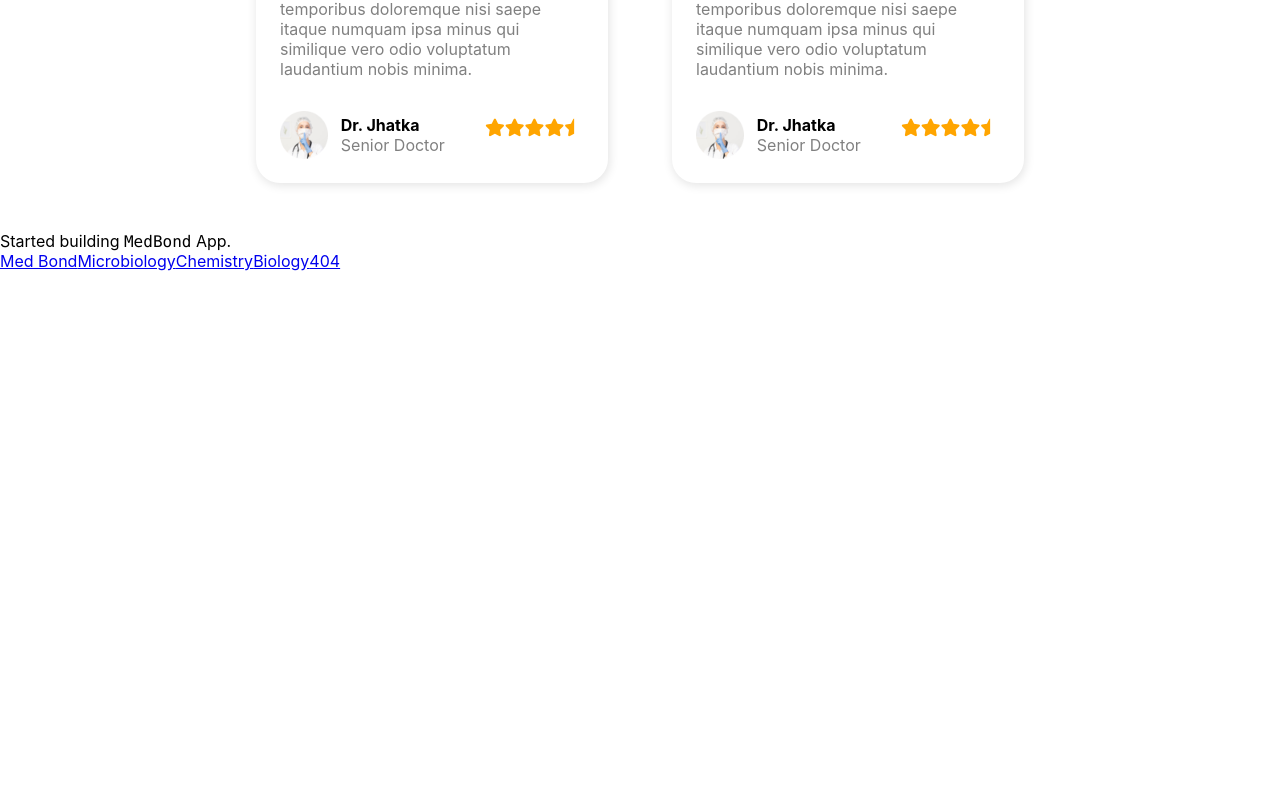
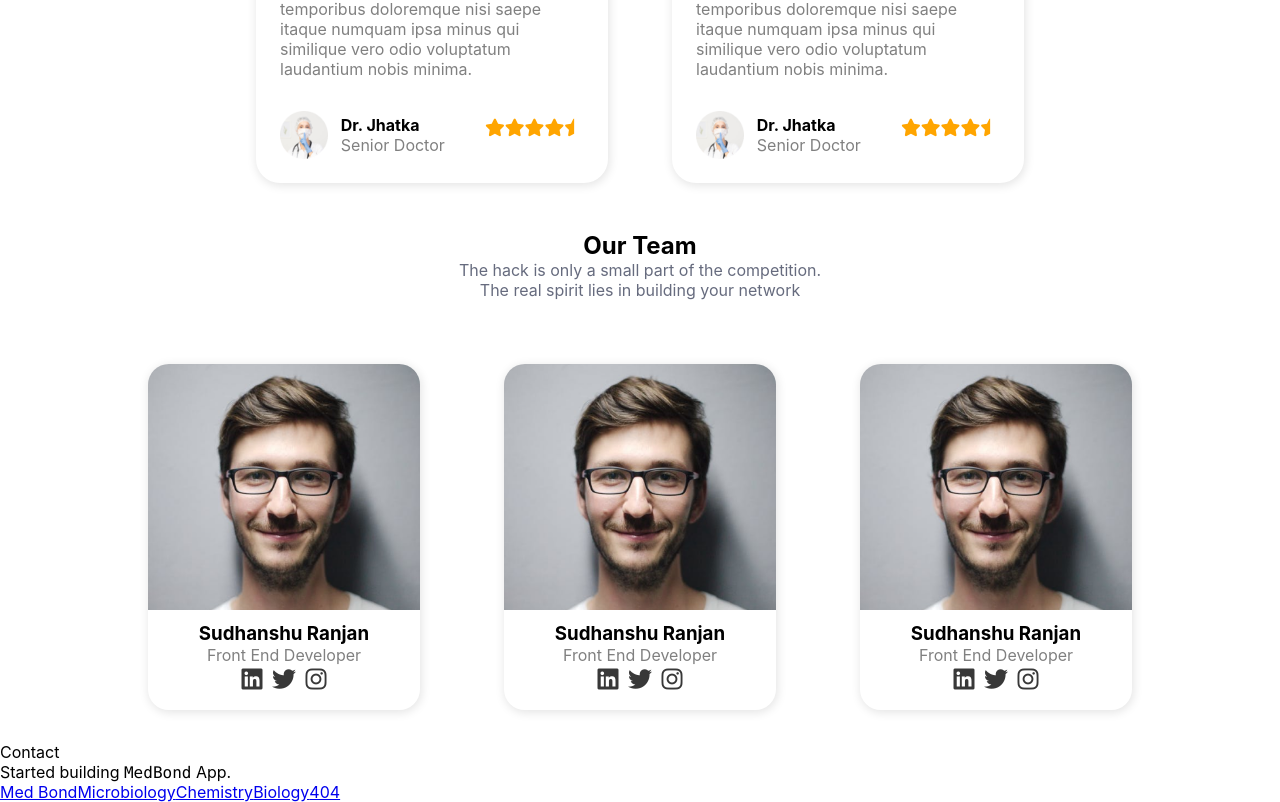
Before and after one commit to SudhansuuRanjan/MedBond, a React (Create React App) app: page / in a window 1280 px wide. Shown: the part 2739-3541 px from the top of the page. Before the commit the page ends 3010 px from the top, so only its background shows below. Built offline with nearby package versions, Linux system fonts and the light colour scheme.

Commit message:
finished team section

```diff
--- a/src/App.js
+++ b/src/App.js
@@ -7,6 +7,8 @@ import Features from './partials/Features';
 import Subjects from './partials/Subjects';
 import Videos from './partials/Videos';
 import Testimonials from './partials/Testimonials';
+import Team from './partials/Team';
+import Contact from './partials/Contact';
 
 function App() {
   return (
@@ -18,6 +20,8 @@ function App() {
       <Subjects/>
       <Videos/>
       <Testimonials/>
+      <Team/>
+      <Contact/>
       <header className="App-header">
         <p>
           Started building <code>MedBond</code> App.
--- /dev/null
+++ b/src/partials/Contact.jsx
@@ -0,0 +1,11 @@
+import React from 'react';
+
+const Contact = () => {
+  return (
+      <div className="contact-body">
+          Contact
+      </div>
+  );
+};
+
+export default Contact;
--- a/src/partials/Partials.css
+++ b/src/partials/Partials.css
@@ -437,3 +437,62 @@ align-items: center;
     gap:0rem;
 }
 }
+
+/* Team */
+
+.team-body{
+    display: flex;
+    flex-direction: column;
+    align-items: center;
+    justify-content: center;
+}
+.team-card{
+    max-width: 17rem;
+    border-radius: 1.3rem;
+    box-shadow: 1px 2px 10px 1px rgb(230, 230, 230);
+    overflow: hidden;
+    margin-bottom: 2rem;
+}
+.team-grid{
+    margin-top: 4rem;
+    display: flex;
+    justify-content: space-evenly;
+    width: 90%;
+}
+.team-pic{
+    max-width: 100%;
+}
+.team-bottom{
+    padding: 1rem;
+    padding-top: 0.5rem;
+    text-align: center;
+}
+.social-link{
+    font-size: 1.5rem;
+    padding: 0.3rem;
+    color: rgb(56, 56, 56);
+}
+.social-link:hover{
+    color:#005142;
+}
+.person-designation{
+    color: gray;
+}
+@media screen and (max-width:1100px){
+   .team-grid{
+    margin-top: 4rem;
+    display: flex;
+    justify-content: space-evenly;
+    width: 100%;
+}
+}
+@media screen and (max-width:900px){
+   .team-grid{
+    margin-top: 4rem;
+    display: flex;
+    flex-direction: column;
+    align-items: center;
+    justify-content: space-evenly;
+    width: 100%;
+}
+}
--- /dev/null
+++ b/src/partials/Team.jsx
@@ -0,0 +1,86 @@
+import React from "react";
+import teamImg from "../images/team-img.png";
+
+const Team = () => {
+  return (
+    <div className="team-body">
+      <div className="features-head">
+        <h2 className="features-big-head">Our Team</h2>
+        <p className="features-small-head">
+          The hack is only a small part of the competition. The real spirit lies
+          in building your network
+        </p>
+      </div>
+
+      <div className="team-grid">
+        <div className="team-card">
+          <div className="team-img">
+            <img src={teamImg} alt="" className="team-pic" />
+          </div>
+          <div className="team-bottom">
+            <h3 className="person-name">Sudhanshu Ranjan</h3>
+            <p className="person-designation">Front End Developer</p>
+
+            <div className="team-socials">
+              <a href="/" className="social-link">
+                <i class="fab fa-linkedin"></i>
+              </a>
+              <a href="/" className="social-link">
+                <i class="fab fa-twitter"></i>
+              </a>
+              <a href="/" className="social-link">
+                <i class="fab fa-instagram"></i>
+              </a>
+            </div>
+          </div>
+        </div>
+
+        <div className="team-card">
+          <div className="team-img">
+            <img src={teamImg} alt="" className="team-pic" />
+          </div>
+          <div className="team-bottom">
+            <h3 className="person-name">Sudhanshu Ranjan</h3>
+            <p className="person-designation">Front End Developer</p>
+
+            <div className="team-socials">
+              <a href="/" className="social-link">
+                <i class="fab fa-linkedin"></i>
+              </a>
+              <a href="/" className="social-link">
+                <i class="fab fa-twitter"></i>
+              </a>
+              <a href="/" className="social-link">
+                <i class="fab fa-instagram"></i>
+              </a>
+            </div>
+          </div>
+        </div>
+
+        <div className="team-card">
+          <div className="team-img">
+            <img src={teamImg} alt="" className="team-pic" />
+          </div>
+          <div className="team-bottom">
+            <h3 className="person-name">Sudhanshu Ranjan</h3>
+            <p className="person-designation">Front End Developer</p>
+
+            <div className="team-socials">
+              <a href="/" className="social-link">
+                <i class="fab fa-linkedin"></i>
+              </a>
+              <a href="/" className="social-link">
+                <i class="fab fa-twitter"></i>
+              </a>
+              <a href="/" className="social-link">
+                <i class="fab fa-instagram"></i>
+              </a>
+            </div>
+          </div>
+        </div>
+      </div>
+    </div>
+  );
+};
+
+export default Team;
```
Also changed, not shown: src/images/team-img.png (added).
